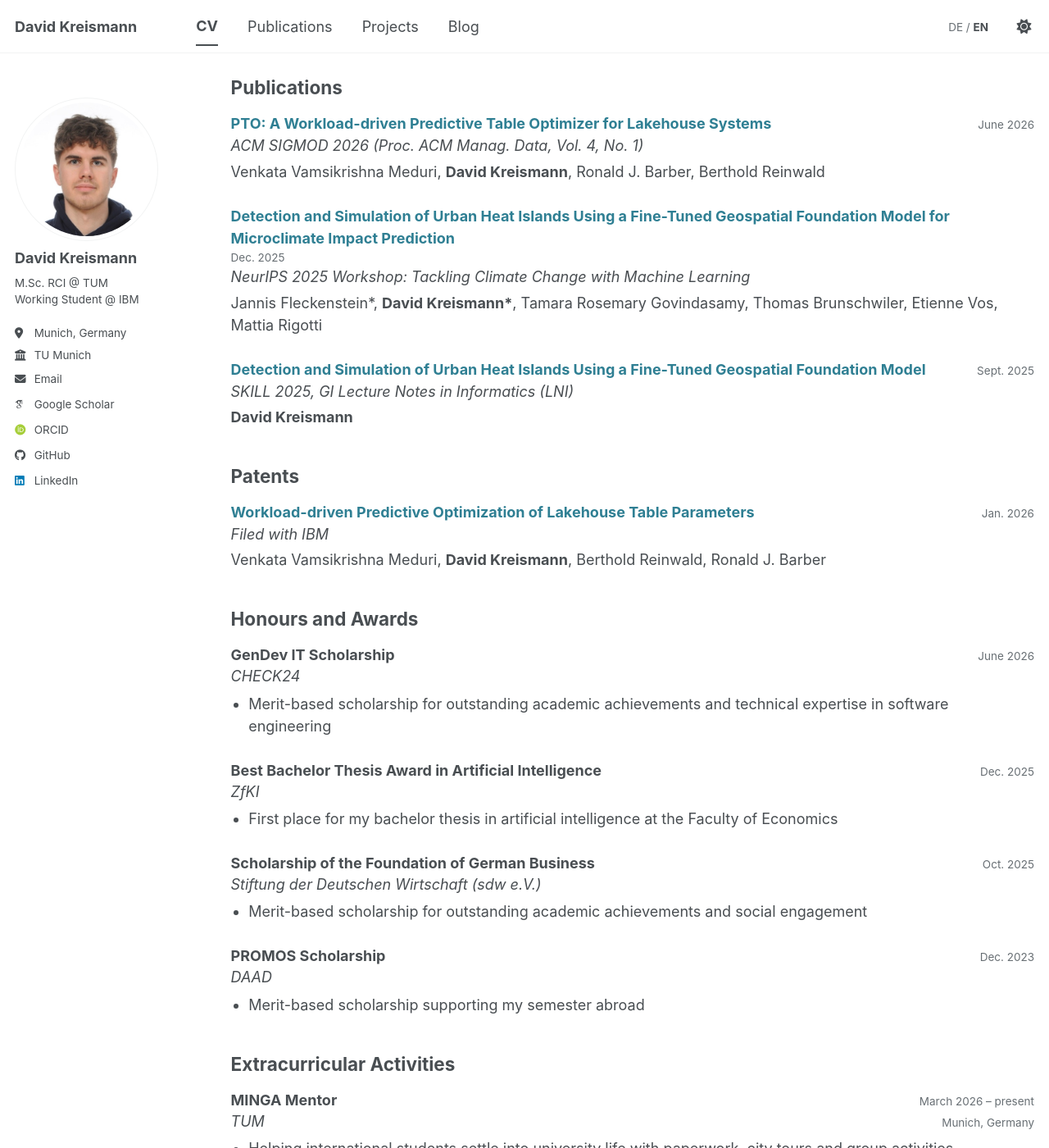
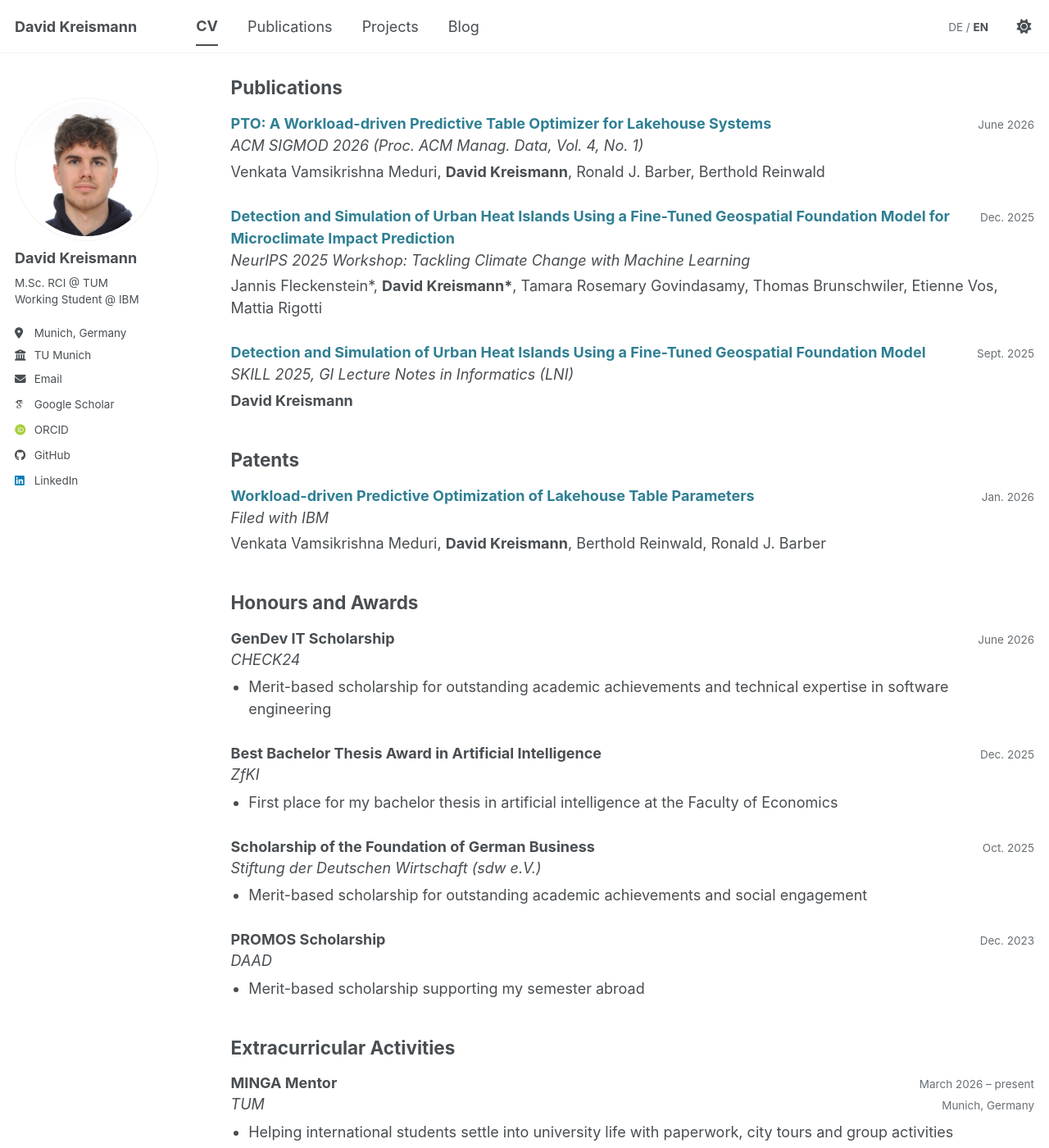
Before and after one commit to davidkreismann/davidkreismann.github.io, a Jekyll site: the page built from _pages/cv.md, in a window 1280 px wide and 1400 px high, scrolled down 2060 px. Shown: the whole window at 82% size. Built offline with Jekyll 4.4.1, drawn with Linux system fonts in a browser that asks for light colours; some web fonts are replaced.

Commit message:
Underline titles only on direct hover, keep CV dates right-aligned

```diff
--- a/_sass/layout/_archive.scss
+++ b/_sass/layout/_archive.scss
@@ -77,10 +77,6 @@
 .archive__item:hover {
   .archive__item-teaser {
     box-shadow: 0 0 10px rgba(#000, 0.25);
-  }
-
-  .archive__item-title {
-    text-decoration: underline;
   }
 }
 
--- a/_sass/layout/_cv.scss
+++ b/_sass/layout/_cv.scss
@@ -25,6 +25,13 @@
 
 .cv-entry {
   margin-bottom: $entry-gap;
+}
+
+/* long titles wrap on the left so the date stays at the right edge */
+.cv-entry__head > :first-child,
+.cv-entry__sub > :first-child {
+  flex: 1 1 0;
+  min-width: 0;
 }
 
 .cv-entry__head,
```
